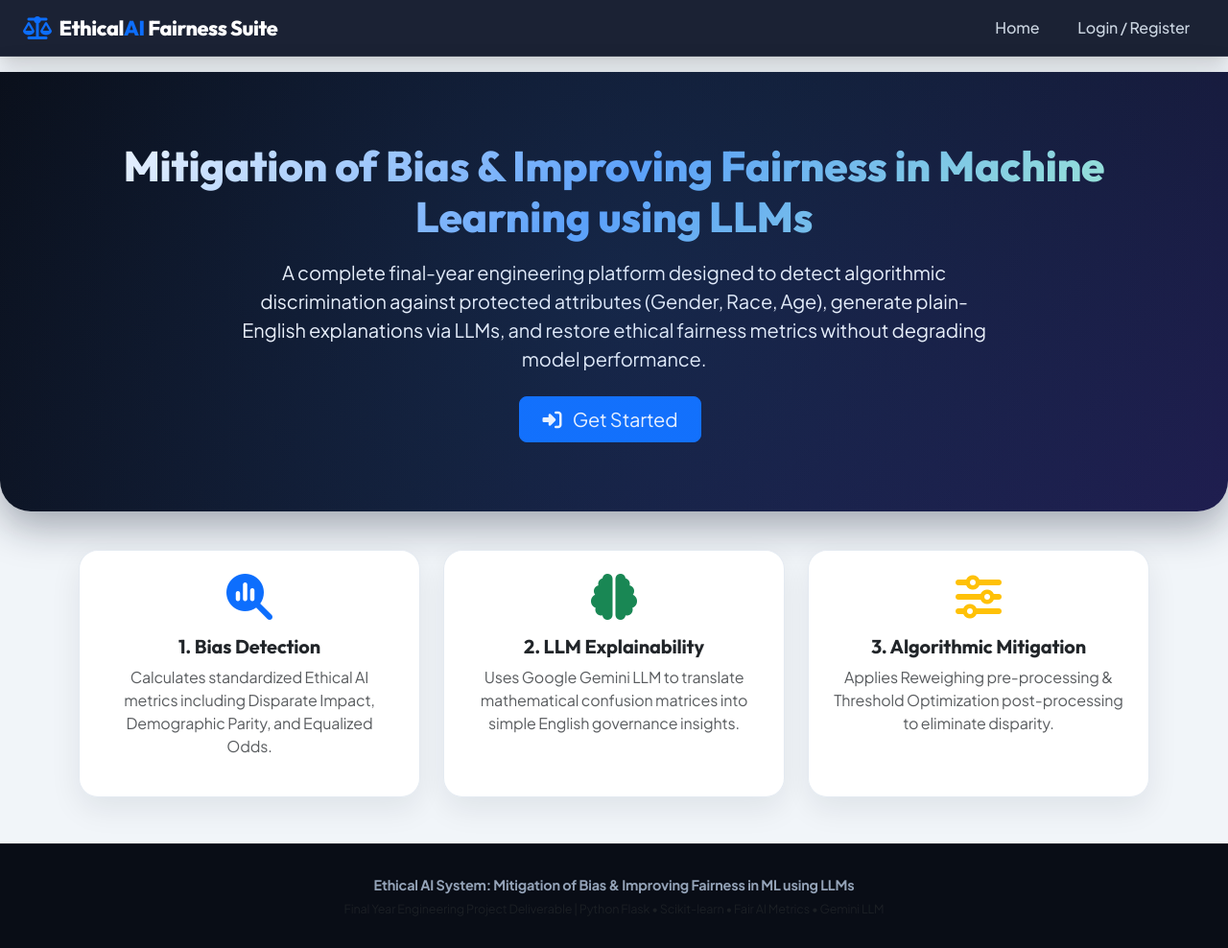
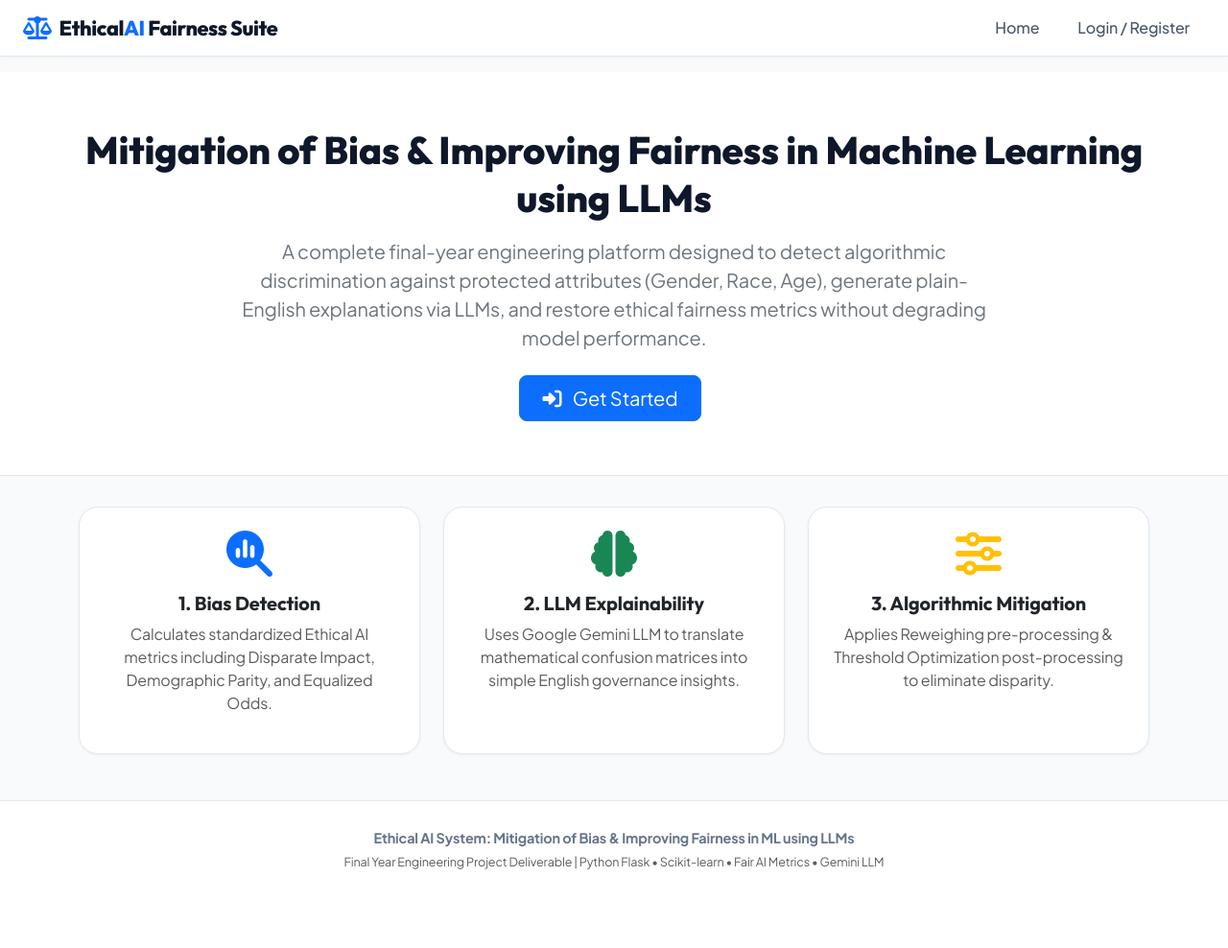
Before and after one commit to ganeshjawale49/EthicalAI-BiasMitigation, a Flask app: page / in a window 1280 px wide. Shown: the whole page at 96% size. After the commit the page ends 906 px from the top, so only its background shows below. Run offline with Flask 3, Linux system fonts and the light colour scheme.

Commit message:
update dashboard

```diff
--- a/static/css/style.css
+++ b/static/css/style.css
@@ -1,21 +1,21 @@
 /* Modern Premium Design System for Ethical AI Bias Mitigation */
 :root {
-    --primary-color: #3b82f6;
-    --primary-hover: #2563eb;
-    --secondary-color: #0f172a;
-    --accent-glow: rgba(59, 130, 246, 0.25);
+    --primary-color: #2563eb;
+    --primary-hover: #1d4ed8;
+    --secondary-color: #475569;
+    --accent-glow: rgba(37, 99, 235, 0.12);
     --success-color: #10b981;
     --warning-color: #f59e0b;
     --danger-color: #ef4444;
-    --bg-gradient: linear-gradient(135deg, #090d16 0%, #0f172a 50%, #1e1b4b 100%);
-    --card-bg: rgba(255, 255, 255, 0.96);
-    --card-border: rgba(226, 232, 240, 0.9);
-    --card-shadow: 0 12px 32px rgba(15, 23, 42, 0.08);
+    --bg-gradient: #f8fafc;
+    --card-bg: #ffffff;
+    --card-border: #e2e8f0;
+    --card-shadow: 0 1px 3px rgba(15, 23, 42, 0.05);
 }
 
 body {
     font-family: 'Plus Jakarta Sans', system-ui, -apple-system, sans-serif;
-    background: #f1f5f9;
+    background: #f8fafc;
     color: #0f172a;
     min-height: 100vh;
     display: flex;
@@ -29,63 +29,55 @@ h1, h2, h3, h4, h5, h6, .hero-title, .navbar-brand {
 
 /* Navbar Custom Styling */
 .navbar-custom {
-    background: rgba(15, 23, 42, 0.95);
-    backdrop-filter: blur(12px);
-    -webkit-backdrop-filter: blur(12px);
-    border-bottom: 1px solid rgba(255, 255, 255, 0.1);
-    box-shadow: 0 4px 20px rgba(0, 0, 0, 0.2);
+    background: #ffffff;
+    border-bottom: 1px solid #e2e8f0;
+    box-shadow: 0 1px 3px rgba(0, 0, 0, 0.03);
 }
 
 .navbar-brand {
     font-weight: 800;
     font-size: 1.35rem;
-    color: #ffffff !important;
+    color: #0f172a !important;
     letter-spacing: -0.02em;
 }
 
 .nav-link {
-    color: #cbd5e1 !important;
+    color: #475569 !important;
     font-weight: 500;
     padding: 0.5rem 1rem !important;
     border-radius: 0.5rem;
-    transition: all 0.25s cubic-bezier(0.4, 0, 0.2, 1);
+    transition: all 0.2s ease;
 }
 
 .nav-link:hover, .nav-link.active {
-    color: #ffffff !important;
-    background: rgba(255, 255, 255, 0.08);
+    color: #2563eb !important;
+    background: #eff6ff;
 }
 
 /* Hero & Header Banners */
 .hero-banner {
-    background: var(--bg-gradient);
-    color: white;
-    padding: 4.5rem 0;
-    border-radius: 0 0 2rem 2rem;
-    margin-bottom: 2.5rem;
-    box-shadow: 0 16px 40px rgba(15, 23, 42, 0.35);
+    background: #ffffff;
+    color: #0f172a;
+    padding: 3.5rem 0;
+    border-bottom: 1px solid #e2e8f0;
+    margin-bottom: 2rem;
+    box-shadow: 0 1px 3px rgba(15, 23, 42, 0.02);
     position: relative;
     overflow: hidden;
 }
 
 .hero-banner::before {
-    content: '';
-    position: absolute;
-    top: -50%;
-    left: -50%;
-    width: 200%;
-    height: 200%;
-    background: radial-gradient(circle, rgba(59, 130, 246, 0.15) 0%, transparent 60%);
-    pointer-events: none;
+    display: none;
 }
 
 .hero-title {
-    font-size: 2.75rem;
+    font-size: 2.5rem;
     font-weight: 800;
-    line-height: 1.2;
-    background: linear-gradient(135deg, #ffffff 0%, #60a5fa 50%, #a7f3d0 100%);
-    -webkit-background-clip: text;
-    -webkit-text-fill-color: transparent;
+    line-height: 1.25;
+    color: #0f172a;
+    background: none;
+    -webkit-background-clip: unset;
+    -webkit-text-fill-color: initial;
 }
 
 /* Glassmorphism Cards */
@@ -227,10 +219,10 @@ h1, h2, h3, h4, h5, h6, .hero-title, .navbar-brand {
 
 footer {
     margin-top: auto;
-    background: #090d16;
-    color: #94a3b8;
-    padding: 2rem 0;
+    background: #ffffff;
+    color: #64748b;
+    padding: 1.75rem 0;
     text-align: center;
     font-size: 0.9rem;
-    border-top: 1px solid rgba(255, 255, 255, 0.08);
+    border-top: 1px solid #e2e8f0;
 }
--- a/templates/base.html
+++ b/templates/base.html
@@ -20,7 +20,7 @@
 </head>
 <body>
     <!-- Navigation Bar -->
-    <nav class="navbar navbar-expand-lg navbar-dark navbar-custom py-2">
+    <nav class="navbar navbar-expand-lg navbar-light navbar-custom py-2">
         <div class="container-fluid px-4">
             <a class="navbar-brand d-flex align-items-center gap-2" href="{{ url_for('index') }}">
                 <i class="fa-solid fa-scale-balanced text-primary fs-4"></i>
@@ -37,7 +37,7 @@
                         <li class="nav-item"><a class="nav-link" href="{{ url_for('evaluation_page') }}"><i class="fa-solid fa-list-check me-1"></i> Models & Audits</a></li>
                         <li class="nav-item"><a class="nav-link" href="{{ url_for('reports_page') }}"><i class="fa-solid fa-file-pdf me-1"></i> Download Reports & PPT</a></li>
                         <li class="nav-item ms-lg-3">
-                            <span class="badge bg-secondary me-2"><i class="fa-solid fa-user me-1"></i> {{ session.username }}</span>
+                            <span class="badge bg-light text-dark border me-2"><i class="fa-solid fa-user me-1 text-primary"></i> {{ session.username }}</span>
                             <a href="{{ url_for('logout') }}" class="btn btn-sm btn-outline-danger"><i class="fa-solid fa-right-from-bracket"></i> Logout</a>
                         </li>
                     {% else %}
--- a/templates/dashboard.html
+++ b/templates/dashboard.html
@@ -56,7 +56,7 @@
         {% if datasets %}
             <div class="table-responsive">
                 <table class="table table-hover align-middle">
-                    <thead class="table-dark">
+                    <thead class="table-light">
                         <tr>
                             <th>Dataset</th>
                             <th>Rows</th>
@@ -131,7 +131,7 @@
         {% if model_runs %}
             <div class="table-responsive">
                 <table class="table table-hover align-middle">
-                    <thead class="table-dark">
+                    <thead class="table-light">
                         <tr>
                             <th>Model</th>
                             <th>Dataset</th>
--- a/templates/index.html
+++ b/templates/index.html
@@ -5,13 +5,13 @@
 <div class="hero-banner text-center">
     <div class="container">
         <h1 class="hero-title mb-3">Mitigation of Bias & Improving Fairness in Machine Learning using LLMs</h1>
-        <p class="lead text-light mb-4 max-w-2xl mx-auto" style="max-width: 800px;">
+        <p class="lead text-secondary mb-4 max-w-2xl mx-auto" style="max-width: 800px;">
             A complete final-year engineering platform designed to detect algorithmic discrimination against protected attributes
             (Gender, Race, Age), generate plain-English explanations via LLMs, and restore ethical fairness metrics without degrading model performance.
         </p>
         {% if session.user_id %}
             <a href="{{ url_for('dashboard') }}" class="btn btn-lg btn-primary px-4 me-2"><i class="fa-solid fa-gauge me-2"></i> Go to Dashboard</a>
-            <a href="{{ url_for('upload_page') }}" class="btn btn-lg btn-outline-light px-4"><i class="fa-solid fa-upload me-2"></i> Upload Dataset</a>
+            <a href="{{ url_for('upload_page') }}" class="btn btn-lg btn-outline-primary px-4"><i class="fa-solid fa-upload me-2"></i> Upload Dataset</a>
         {% else %}
             <a href="{{ url_for('login_page') }}" class="btn btn-lg btn-primary px-4 me-2"><i class="fa-solid fa-right-to-bracket me-2"></i> Get Started</a>
         {% endif %}
```
